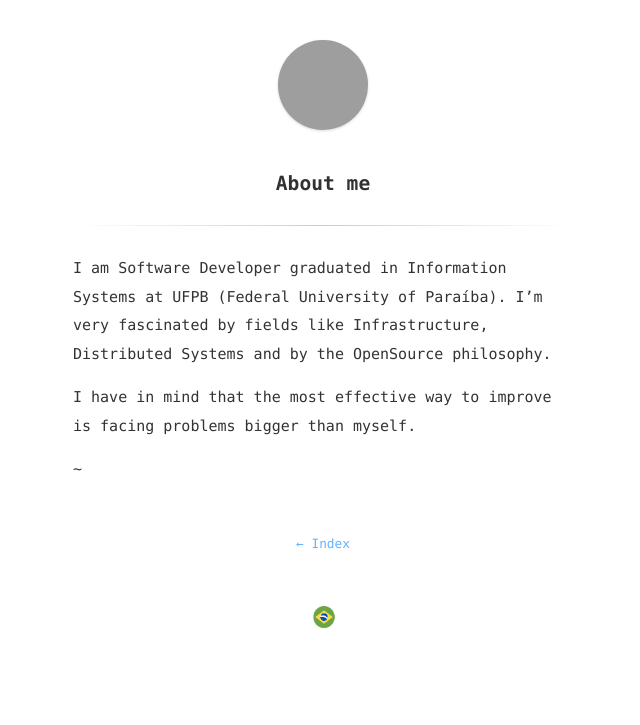
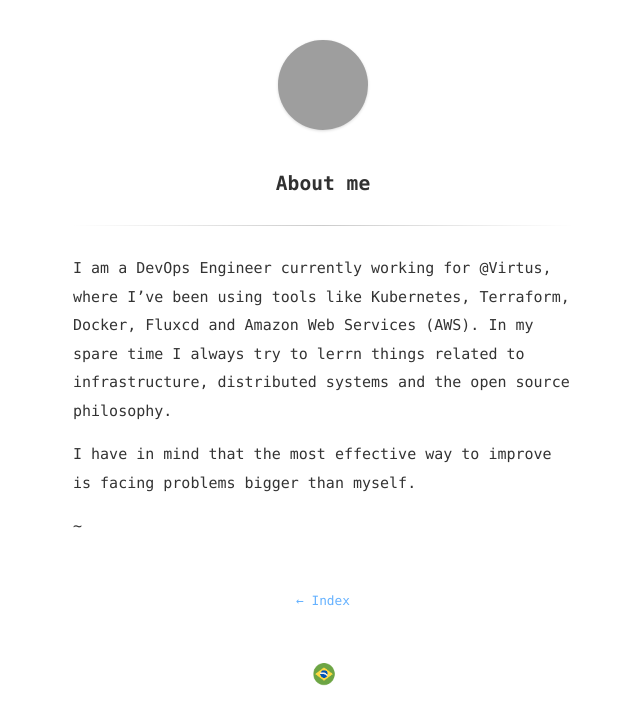
Before and after one commit to kewynakshlley/kewynakshlley.github.io, a Jekyll site: the page built from about.md, in a window 1280 px wide, cut to the strip 0-725 px from the top of the page. Shown: the whole strip, without its empty margins (317-957 px from the left). Built offline with Jekyll 4.4.1, drawn with Linux system fonts in a browser that asks for light colours; grey boxes are pictures that could not be loaded.

Commit message:
Update about.md

```diff
--- a/about.md
+++ b/about.md
@@ -3,7 +3,7 @@
 title: About me
 ---
 
-I am Software Developer graduated in Information Systems at UFPB (Federal University of Paraíba). I'm very fascinated by fields like Infrastructure, Distributed Systems and by the OpenSource philosophy.
+I am a DevOps Engineer currently working for @Virtus, where I've been using tools like Kubernetes, Terraform, Docker, Fluxcd and Amazon Web Services (AWS). In my spare time I always try to lerrn things related to infrastructure, distributed systems and the open source philosophy.
 
 I have in mind that the most effective way to improve is facing problems bigger than myself.
 
```
